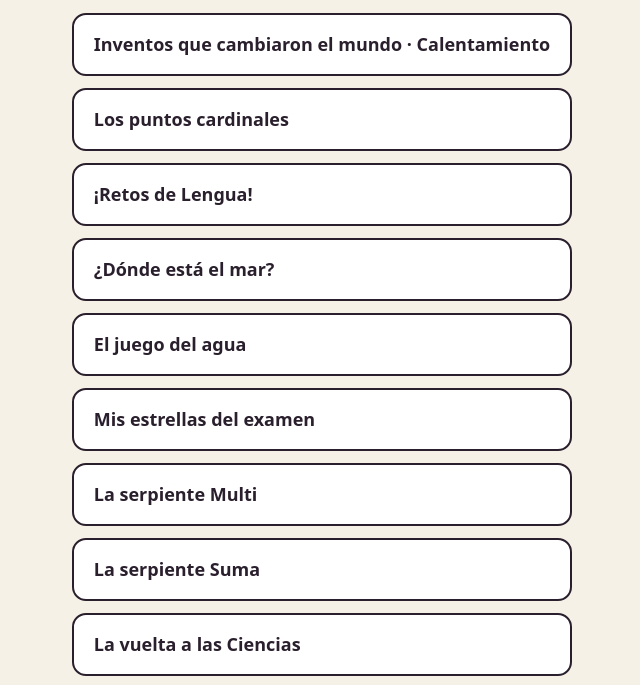
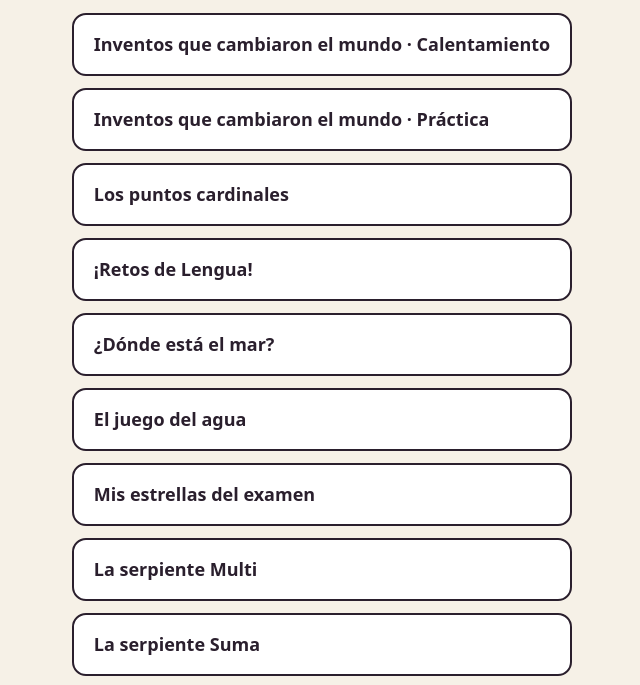
Before and after one commit to ncandreina-droid/juegos, a plain HTML site: page index.html in a window 1280 px wide. Shown: the part 83-768 px from the top of the page, without its empty margins (318-958 px from the left). Drawn offline with Linux system fonts and the light colour scheme.

Commit message:
Actualiza el índice

```diff
--- a/index.html
+++ b/index.html
@@ -1,6 +1,7 @@
 <!doctype html><html lang="es"><head><meta charset="utf-8"><meta name="viewport" content="width=device-width, initial-scale=1"><title>Juegos de clase</title>
 <style>body{margin:0;min-height:100vh;display:grid;place-items:center;background:#f6f1e7;color:#2a1f2d;font:18px/1.5 ui-rounded,"Avenir Next",system-ui,sans-serif}main{max-width:34rem;padding:2rem 1.25rem}h1{font-weight:600;font-size:2rem;margin:0 0 1rem}a{display:block;padding:1rem 1.25rem;margin:.75rem 0;border-radius:14px;background:#fff;color:inherit;text-decoration:none;border:2px solid #2a1f2d;font-weight:600}a:focus-visible{outline:3px solid #9b2f66;outline-offset:3px}</style></head><body><main><h1>Juegos de clase 🌱</h1>
 <a href="crucigrama-inventos-calentamiento.html">Inventos que cambiaron el mundo · Calentamiento</a>
+<a href="crucigrama-inventos-practica.html">Inventos que cambiaron el mundo · Práctica</a>
 <a href="crucigrama-puntos-cardinales.html">Los puntos cardinales</a>
 <a href="cuando-paso.html">¡Retos de Lengua!</a>
 <a href="donde-esta-el-mar.html">¿Dónde está el mar?</a>
```
